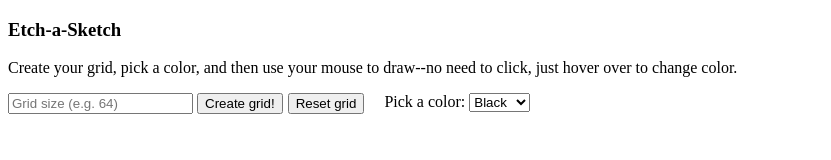
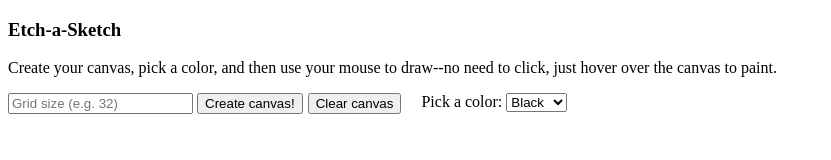
Before and after one commit to andtmal/etch-a-sketch, a plain HTML site: page index.html in a window 1280 px wide. Shown: the whole page, without its empty margins (0-831 px from the left). Drawn offline with Linux system fonts and the light colour scheme.

Commit message:
Add updates for README file and finishing touches.
Changed wording to be more customized for the user. Updated README to
reflect final product.

```diff
--- a/index.html
+++ b/index.html
@@ -9,13 +9,13 @@
 <body>
   <div id="header">
     <h3>Etch-a-Sketch</h3>
-    <p>Create your grid, pick a color, and then use your mouse to draw--no need to click, just hover over to change color.</p>
+    <p>Create your canvas, pick a color, and then use your mouse to draw--no need to click, just hover over the canvas to paint.</p>
     <div id="input-section">
       <div id="create-grid-section">
-        <input id="grid-input" type="number" placeholder="Grid size (e.g. 64)">
-        <button id="create-grid-button">Create grid!</button>
+        <input id="grid-input" type="number" placeholder="Grid size (e.g. 32)">
+        <button id="create-grid-button">Create canvas!</button>
       </div>
-      <button id="reset-button">Reset grid</button>
+      <button id="reset-button">Clear canvas</button>
       <div id="color-picker-section">
         Pick a color:
         <select name="colors" id="color-picker">
```
Also changed, not shown: 1 other file.
